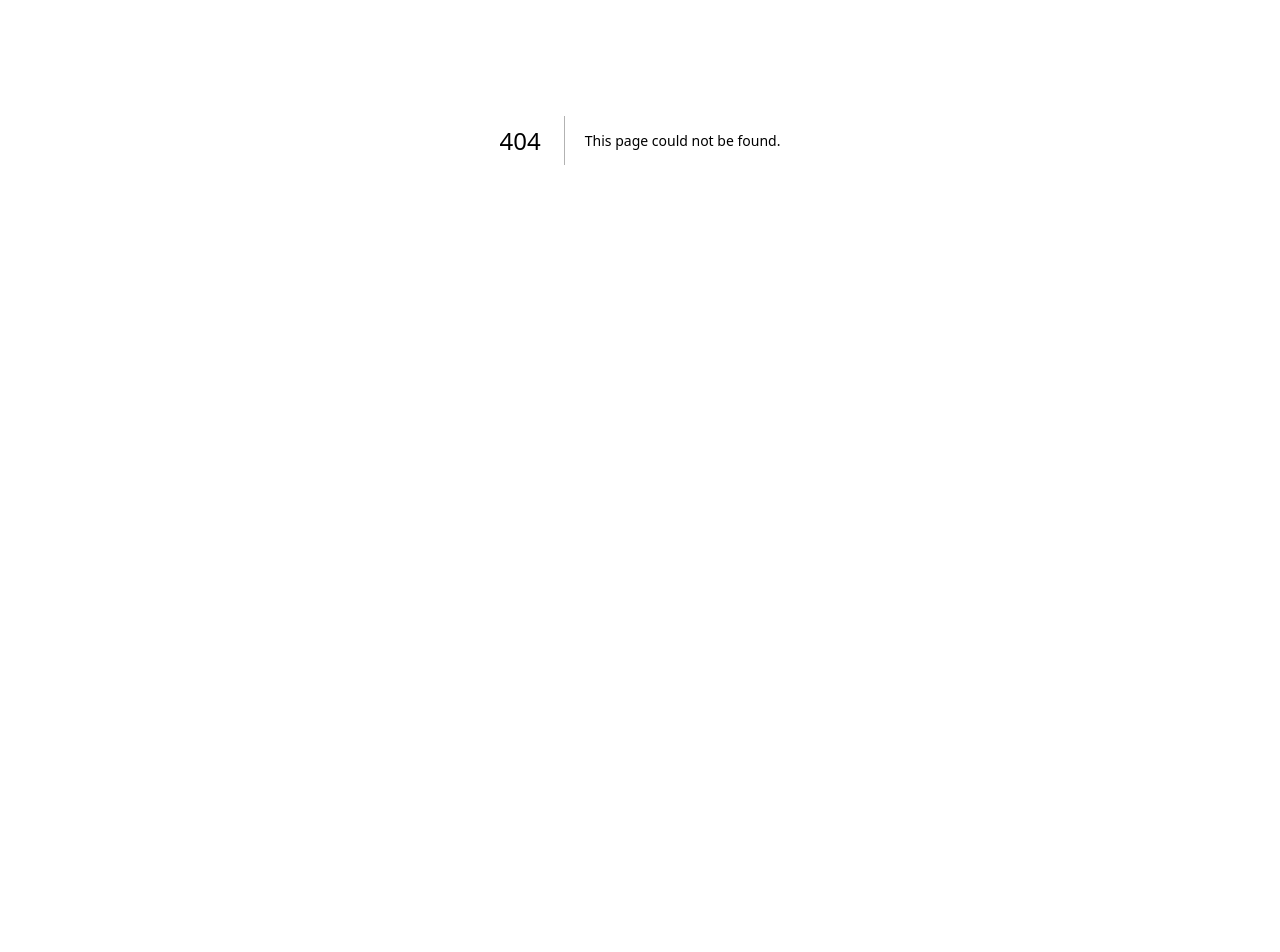
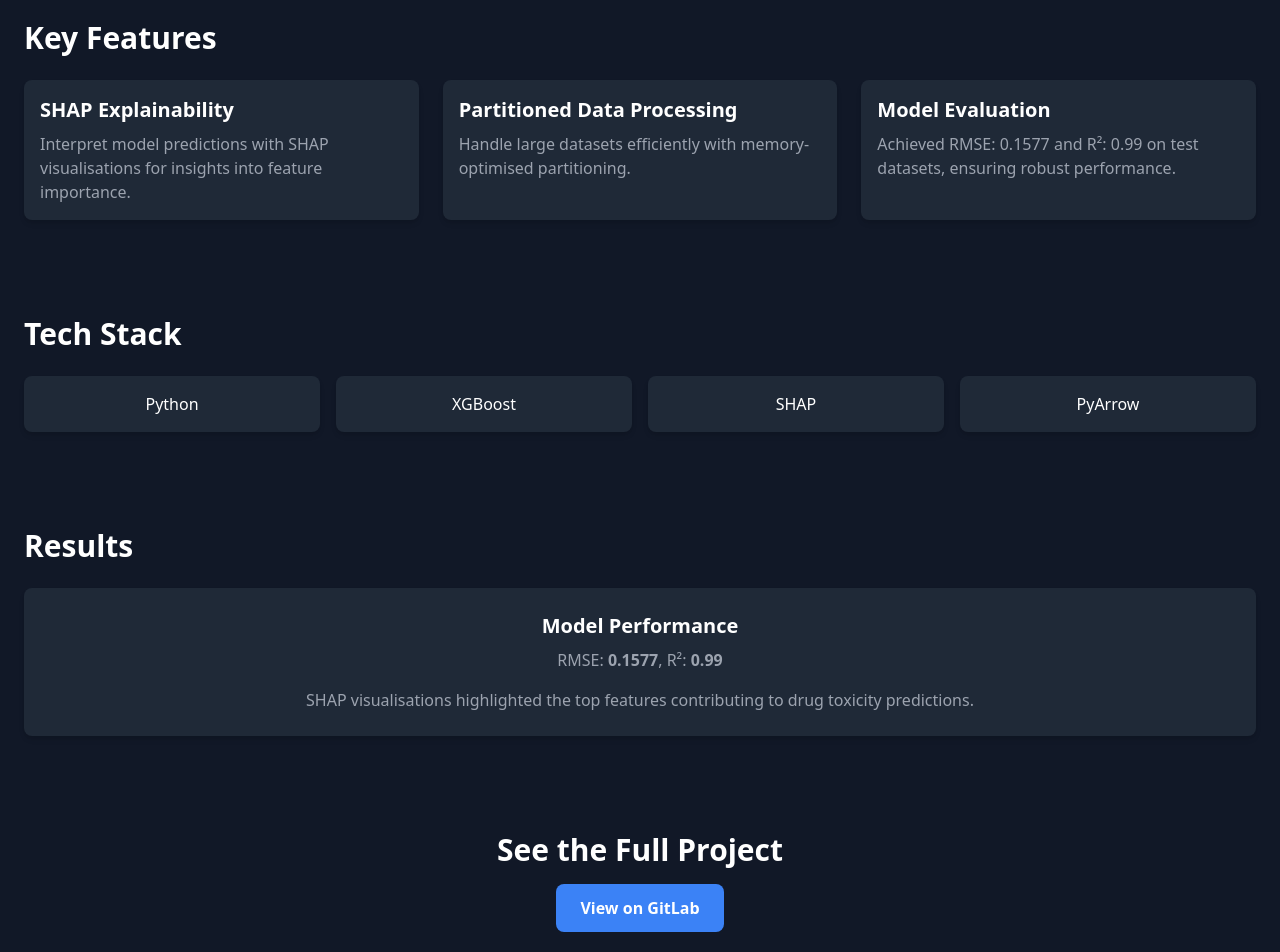
Before and after one commit to Sheldon01/portfolio-site, a Next.js app: page /projects/ai-drug-pipeline in a window 1280 px wide. Before the commit this address had no page. Shown: the part 260-1212 px from the top of the page. Before the commit the page ends 800 px from the top, so only its background shows below. Built offline with nearby package versions, Linux system fonts and the light colour scheme.

Commit message:
added first link to AI Pipeline Project

```diff
--- a/src/app/projects/[slug].tsx
+++ b/src/app/projects/[slug].tsx
@@ -1,20 +1,20 @@
 import React from "react";
 
 export default function ProjectDetails({ params }: { params: { slug: string } }) {
-  const projectData = {
+  // Define the type of projectData to make TypeScript happy
+  const projectData: Record<string, { title: string; description: string }> = {
     "ai-drug-pipeline": {
       title: "AI Drug Analysis Pipeline",
       description: "A machine learning pipeline for drug discovery.",
     },
-    "titanic-survival": {
-      title: "Titanic Survival Prediction",
-      description: "Predicting survival rates on the Titanic using ML.",
-    },
   };
 
+  // Safely access the project using params.slug
   const project = projectData[params.slug];
 
-  if (!project) return <h1>Project not found!</h1>;
+  if (!project) {
+    return <h1 className="text-red-500 text-center text-2xl font-bold">Project not found!</h1>;
+  }
 
   return (
     <div className="min-h-screen bg-gray-900 text-white p-4">
--- /dev/null
+++ b/src/app/projects/ai-drug-pipeline/page.jsx
@@ -0,0 +1,83 @@
+import React from "react";
+
+export default function AIDrugPipeline() {
+  return (
+    <div className="min-h-screen bg-gray-900 text-white p-6">
+      {/* Hero Section */}
+      <section className="text-center py-12">
+        <h1 className="text-4xl font-bold mb-4">AI Drug Analysis Pipeline</h1>
+        <p className="text-lg text-gray-400 max-w-2xl mx-auto">
+          A machine learning pipeline designed to predict molecular properties,
+          including drug toxicity, with high accuracy and interpretability.
+        </p>
+      </section>
+
+      {/* Features Section */}
+      <section className="py-12">
+        <h2 className="text-3xl font-bold mb-6">Key Features</h2>
+        <div className="grid grid-cols-1 md:grid-cols-2 lg:grid-cols-3 gap-6">
+          <div className="bg-gray-800 p-4 rounded-lg shadow-md">
+            <h3 className="text-xl font-bold">SHAP Explainability</h3>
+            <p className="text-gray-400 mt-2">
+              Interpret model predictions with SHAP visualisations for insights
+              into feature importance.
+            </p>
+          </div>
+          <div className="bg-gray-800 p-4 rounded-lg shadow-md">
+            <h3 className="text-xl font-bold">Partitioned Data Processing</h3>
+            <p className="text-gray-400 mt-2">
+              Handle large datasets efficiently with memory-optimised
+              partitioning.
+            </p>
+          </div>
+          <div className="bg-gray-800 p-4 rounded-lg shadow-md">
+            <h3 className="text-xl font-bold">Model Evaluation</h3>
+            <p className="text-gray-400 mt-2">
+              Achieved RMSE: 0.1577 and R²: 0.99 on test datasets, ensuring
+              robust performance.
+            </p>
+          </div>
+        </div>
+      </section>
+
+      {/* Tech Stack Section */}
+      <section className="py-12">
+        <h2 className="text-3xl font-bold mb-6">Tech Stack</h2>
+        <ul className="grid grid-cols-2 md:grid-cols-4 gap-4 text-center">
+          <li className="bg-gray-800 p-4 rounded-lg shadow-md">Python</li>
+          <li className="bg-gray-800 p-4 rounded-lg shadow-md">XGBoost</li>
+          <li className="bg-gray-800 p-4 rounded-lg shadow-md">SHAP</li>
+          <li className="bg-gray-800 p-4 rounded-lg shadow-md">PyArrow</li>
+        </ul>
+      </section>
+
+      {/* Results Section */}
+      <section className="py-12">
+        <h2 className="text-3xl font-bold mb-6">Results</h2>
+        <div className="bg-gray-800 p-6 rounded-lg shadow-md text-center">
+          <h3 className="text-xl font-bold">Model Performance</h3>
+          <p className="text-gray-400 mt-2">
+            RMSE: <strong>0.1577</strong>, R²: <strong>0.99</strong>
+          </p>
+          <p className="text-gray-400 mt-4">
+            SHAP visualisations highlighted the top features contributing to
+            drug toxicity predictions.
+          </p>
+        </div>
+      </section>
+
+      {/* Call to Action */}
+      <section className="py-12 text-center">
+        <h2 className="text-3xl font-bold mb-4">See the Full Project</h2>
+        <a
+          href="https://gitlab.com/Sheldon01/AI_Powered_Drug_Analysis_Pipeline#"
+          target="_blank"
+          rel="noopener noreferrer"
+          className="inline-block bg-blue-500 hover:bg-blue-700 text-white font-bold py-3 px-6 rounded-lg"
+        >
+          View on GitLab
+        </a>
+      </section>
+    </div>
+  );
+}
--- a/src/app/projects/page.tsx
+++ b/src/app/projects/page.tsx
@@ -4,7 +4,6 @@ import ProjectCard from "@/components/ProjectCard";
 
 const projects = [
   { title: "AI Drug Analysis Pipeline", slug: "ai-drug-pipeline" },
-  { title: "Titanic Survival Prediction", slug: "titanic-survival" },
 ];
 
 export default function ProjectsPage() {
```
